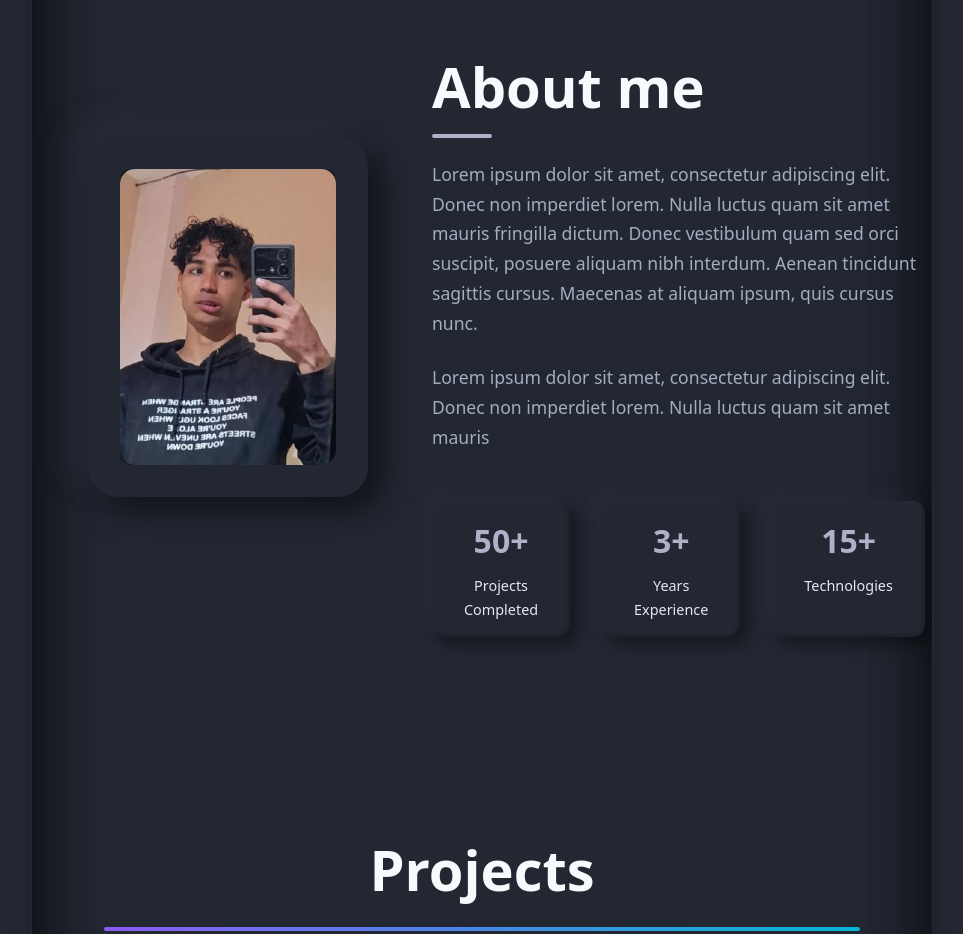
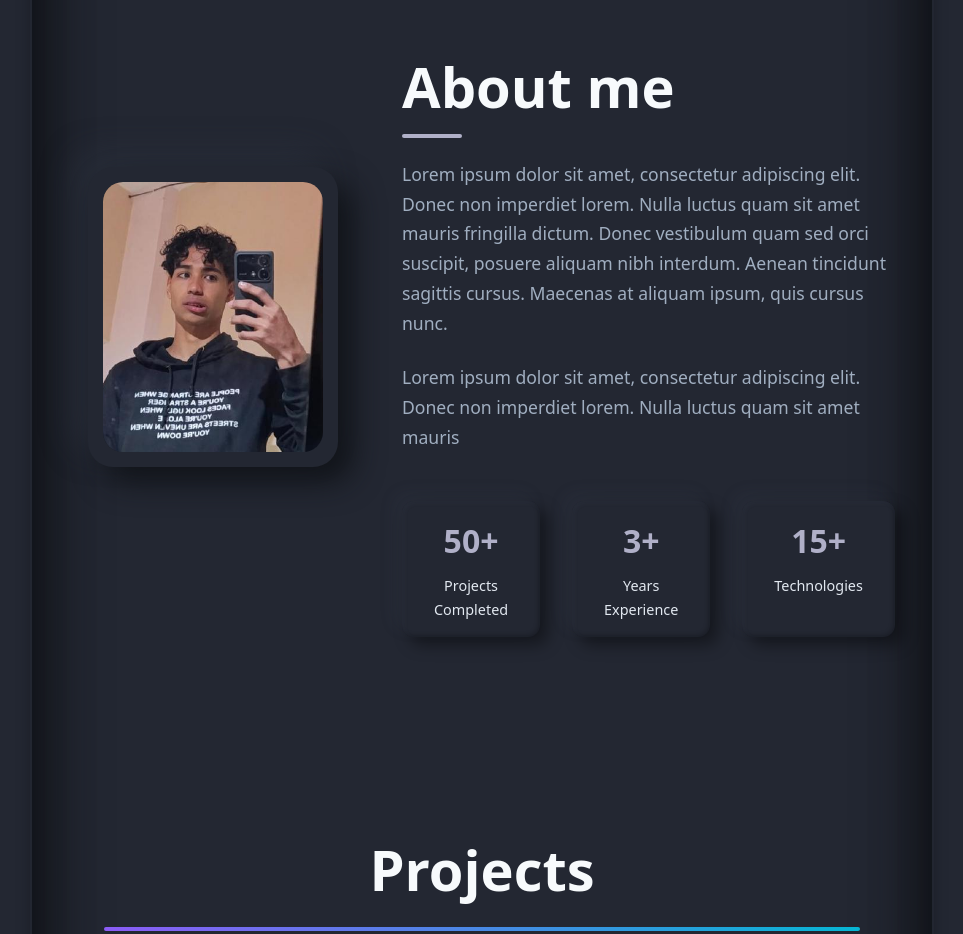
Before and after one commit to xxxMichael/Neumorphism-Portfolio, a React (Vite) app: page / in a window 1280 px wide. Shown: the part 1020-1954 px from the top of the page, without its empty margins (158-1121 px from the left). Built offline with nearby package versions, Linux system fonts and the light colour scheme.

Commit message:
Se actualizan los estilos de los componentes Card e ImageCard, mejorando la disposición, el tamaño y la interactividad de las tarjetas.

```diff
--- a/src/components/ui/Card.css
+++ b/src/components/ui/Card.css
@@ -1,9 +1,60 @@
 /* From Uiverse.io by Yaseen549 */
 .card {
-    width: 190px;
-    height: 254px;
+    width: 280px;
+    height: 360px;
     border-radius: 30px;
     background: #232732;
     box-shadow: 15px 15px 30px rgba(13, 15, 19, 0.8),
         -15px -15px 30px rgba(45, 51, 64, 0.5);
+    padding: 25px;
+    display: flex;
+    flex-direction: column;
+    align-items: center;
+    justify-content: flex-start;
+    gap: 15px;
+    overflow: hidden;
+    position: relative;
 }
+
+.card-image-container {
+    width: 100%;
+    height: 220px;
+    border-radius: 20px;
+    background: #232732;
+    box-shadow: inset 8px 8px 16px rgba(13, 15, 19, 0.6),
+                inset -8px -8px 16px rgba(45, 51, 64, 0.3);
+    overflow: hidden;
+    display: flex;
+    align-items: center;
+    justify-content: center;
+}
+
+.card-image {
+    width: 100%;
+    height: 100%;
+    object-fit: cover;
+    border-radius: 15px;
+    transition: transform 0.3s ease;
+}
+
+.card-image:hover {
+    transform: scale(1.05);
+}
+
+.card-title {
+    color: #ffffff;
+    font-size: 16px;
+    font-weight: 600;
+    text-align: center;
+    margin: 0;
+    text-shadow: 2px 2px 4px rgba(0, 0, 0, 0.3);
+}
+
+.card-description {
+    color: #b0b3c1;
+    font-size: 12px;
+    text-align: center;
+    margin: 0;
+    line-height: 1.4;
+    text-shadow: 1px 1px 2px rgba(0, 0, 0, 0.3);
+}
--- a/src/components/ui/ImageCard.css
+++ b/src/components/ui/ImageCard.css
@@ -1,42 +1,74 @@
-/* From Uiverse.io by Yaseen549 */
-.card {
-    width: 280px;
-    height: 360px;
-    border-radius: 30px;
+/* ImageCard - Card específica para mostrar solo imágenes */
+.image-card {
+    width: 250px;
+    height: 300px;
+    border-radius: 25px;
     background: #232732;
     box-shadow: 15px 15px 30px rgba(13, 15, 19, 0.8),
         -15px -15px 30px rgba(45, 51, 64, 0.5);
-    padding: 25px;
+    padding: 15px;
     display: flex;
-    flex-direction: column;
     align-items: center;
-    justify-content: flex-start;
-    gap: 15px;
+    justify-content: center;
     overflow: hidden;
     position: relative;
+    transition: transform 0.3s ease, box-shadow 0.3s ease;
 }
 
-.card-image-container {
+.image-card:hover {
+    transform: translateY(-5px);
+    box-shadow: 20px 20px 40px rgba(13, 15, 19, 0.9),
+        -20px -20px 40px rgba(45, 51, 64, 0.6);
+}
+
+.image-card-container {
     width: 100%;
     height: 100%;
-    border-radius: 10px;
+    border-radius: 20px;
     background: #232732;
-    box-shadow: inset 8px 8px 16px rgba(13, 15, 19, 0.6),
-                inset -8px -8px 16px rgba(45, 51, 64, 0.3);
+    box-shadow: inset 6px 6px 12px rgba(13, 15, 19, 0.7),
+                inset -6px -6px 12px rgba(45, 51, 64, 0.4);
     overflow: hidden;
     display: flex;
     align-items: center;
     justify-content: center;
 }
 
-.card-image {
+.image-card-img {
     width: 100%;
     height: 100%;
     object-fit: cover;
     border-radius: 15px;
-    transition: transform 0.3s ease;
+    transition: transform 0.4s ease;
 }
 
-.card-image:hover {
-    transform: scale(1.05);
+.image-card-img:hover {
+    transform: scale(1.08);
 }
+
+/* Variante más pequeña para galerías */
+.image-card.small {
+    width: 180px;
+    height: 220px;
+    padding: 12px;
+}
+
+.image-card.small .image-card-container {
+    border-radius: 15px;
+}
+
+.image-card.small .image-card-img {
+    border-radius: 12px;
+}
+
+/* Variante cuadrada */
+.image-card.square {
+    width: 250px;
+    height: 250px;
+}
+
+/* Variante rectangular horizontal */
+.image-card.landscape {
+    width: 350px;
+    height: 250px;
+}
--- a/src/components/ui/ImageCard.jsx
+++ b/src/components/ui/ImageCard.jsx
@@ -2,14 +2,22 @@ import React from "react";
 import "./ImageCard.css";
 
 const ImageCard = ({ image, alt = "Image", variant = "default" }) => {
+  const getCardClassName = () => {
+    let className = "image-card";
+    if (variant !== "default") {
+      className += ` ${variant}`;
+    }
+    return className;
+  };
+
   return (
-    <div className="card">
+    <div className={getCardClassName()}>
       {image && (
-        <div className="card-image-container">
+        <div className="image-card-container">
           <img
             src={image}
             alt={alt}
-            className="card-image"
+            className="image-card-img"
           />
         </div>
       )}
```
